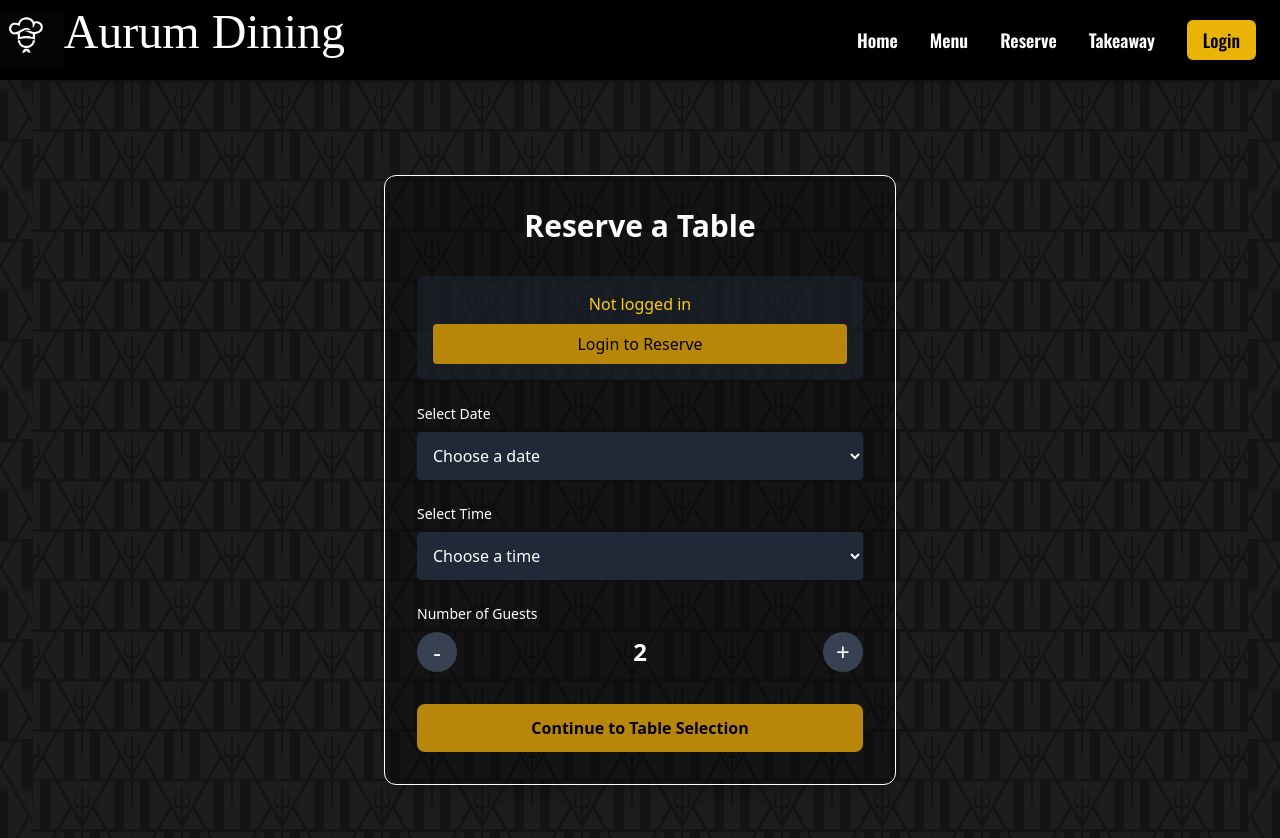
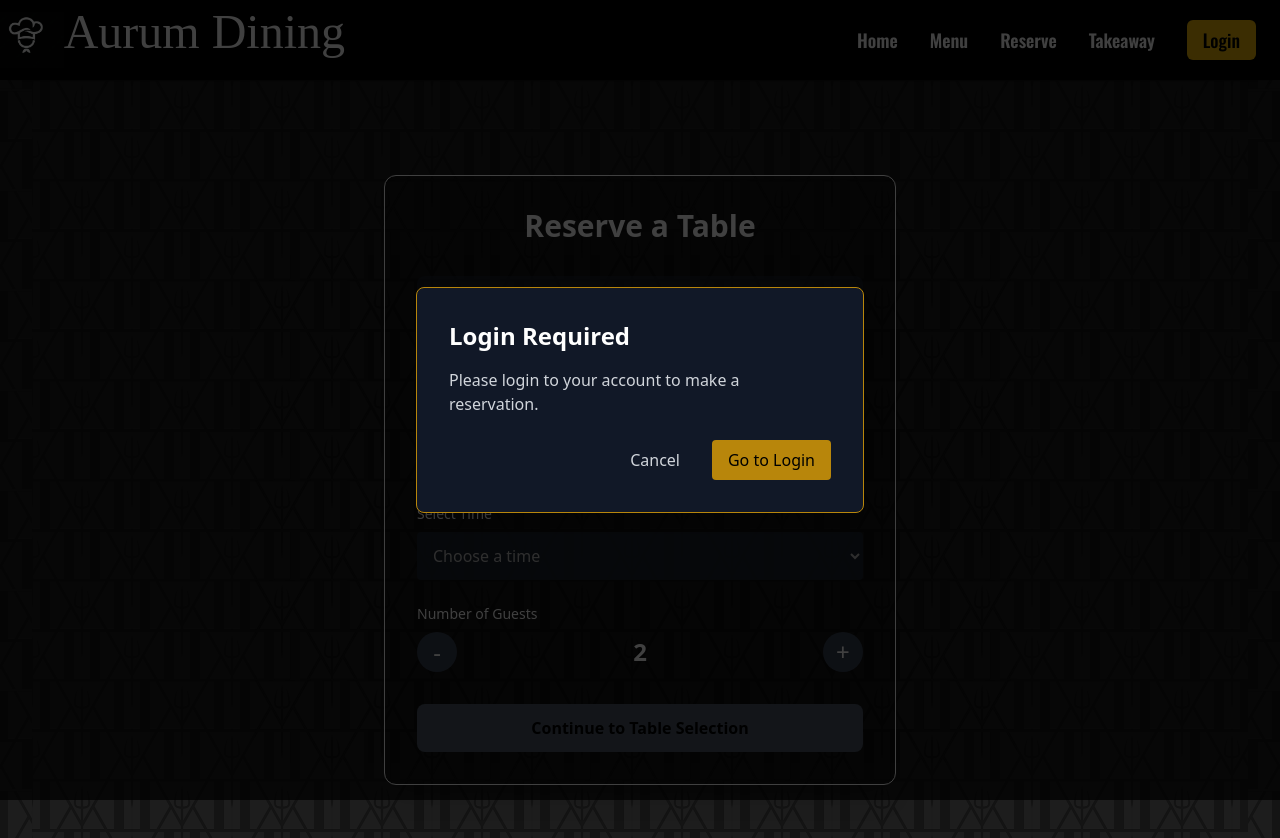
Before and after one commit to kanishk5676/Aurum_Dining_with_login, a React (Vite) app: page /select-date-time in a window 1280 px wide. Shown: the top 838 px of the page. Built offline with nearby package versions, Linux system fonts and the light colour scheme; a web font is replaced by a local one.

Commit message:
after making date and time as login restricted

```diff
--- a/src/components/DateTimeSelection.jsx
+++ b/src/components/DateTimeSelection.jsx
@@ -1,29 +1,22 @@
 import { useState, useEffect } from "react";
 import { useNavigate } from "react-router-dom";
+import DatePicker from "react-datepicker";
+import "react-datepicker/dist/react-datepicker.css";
 import background from "/images/hk-background.png";
 
 function DateTimeSelection() {
   const navigate = useNavigate();
-  const [date, setDate] = useState("");
+  const [selectedDate, setSelectedDate] = useState(null);
   const [time, setTime] = useState("");
   const [guests, setGuests] = useState(2);
   const [showLoginPrompt, setShowLoginPrompt] = useState(false);
   const [user, setUser] = useState(null);
   const [errorMessage, setErrorMessage] = useState("");
 
-  // Generate options for date selection (next 30 days)
-  const dateOptions = [...Array(30)].map((_, i) => {
-    const d = new Date();
-    d.setDate(d.getDate() + i);
-    return {
-      value: d.toISOString().split("T")[0],
-      label: d.toLocaleDateString("en-US", {
-        weekday: "short",
-        month: "short",
-        day: "numeric",
-      }),
-    };
-  });
+  // Calculate min and max dates (today and 30 days from now)
+  const today = new Date();
+  const maxDate = new Date();
+  maxDate.setDate(today.getDate() + 30);
 
   // Time options for reservation
   const timeOptions = [
@@ -40,11 +33,23 @@ function DateTimeSelection() {
     const userData = localStorage.getItem('user');
     if (userData) {
       setUser(JSON.parse(userData));
+    } else {
+      // Redirect to login if not logged in
+      setShowLoginPrompt(true);
+    }
+
+    // Restore any pending reservation from session storage
+    const pendingReservation = sessionStorage.getItem('pendingReservation');
+    if (pendingReservation) {
+      const { date, time, guests } = JSON.parse(pendingReservation);
+      if (date) setSelectedDate(new Date(date));
+      if (time) setTime(time);
+      if (guests) setGuests(guests);
     }
   }, []);
 
   const handleContinue = () => {
-    if (!date || !time) {
+    if (!selectedDate || !time) {
       setErrorMessage("Please select both date and time");
       return;
     }
@@ -54,6 +59,9 @@ function DateTimeSelection() {
       return;
     }
 
+    // Format date as yyyy-mm-dd
+    const date = selectedDate.toISOString().split("T")[0];
+
     // Store reservation details in sessionStorage
     sessionStorage.setItem("reservationDetails", JSON.stringify({
       date,
@@ -62,13 +70,22 @@ function DateTimeSelection() {
     }));
 
     // Navigate to table selection page
-    navigate("/reserve-table");
+    navigate("/reserve-table", {
+      state: {
+        date,
+        time,
+        guests
+      }
+    });
   };
 
   // Navigate to login page
   const handleRedirectToLogin = () => {
     // Store selected date/time in session storage
-    sessionStorage.setItem('pendingReservation', JSON.stringify({ date, time, guests }));
+    if (selectedDate) {
+      const date = selectedDate.toISOString().split("T")[0];
+      sessionStorage.setItem('pendingReservation', JSON.stringify({ date, time, guests }));
+    }
     navigate('/login?redirect=select-date-time');
   };
 
@@ -134,18 +151,18 @@ function DateTimeSelection() {
 
         <div className="mb-6">
           <label className="block text-sm font-medium mb-2">Select Date</label>
-          <select
+          <DatePicker
+            selected={selectedDate}
+            onChange={date => setSelectedDate(date)}
+            minDate={today}
+            maxDate={maxDate}
+            placeholderText="Click to select a date"
+            dateFormat="MMMM d, yyyy"
             className="w-full p-3 bg-gray-800 rounded text-white"
-            value={date}
-            onChange={(e) => setDate(e.target.value)}
-          >
-            <option value="">Choose a date</option>
-            {dateOptions.map((option) => (
-              <option key={option.value} value={option.value}>
-                {option.label}
-              </option>
-            ))}
-          </select>
+            wrapperClassName="w-full"
+            disabled={!user}
+            calendarClassName="bg-gray-800 border border-gray-700 text-white"
+          />
         </div>
 
         <div className="mb-6">
@@ -154,6 +171,7 @@ function DateTimeSelection() {
             className="w-full p-3 bg-gray-800 rounded text-white"
             value={time}
             onChange={(e) => setTime(e.target.value)}
+            disabled={!user}
           >
             <option value="">Choose a time</option>
             {timeOptions.map((time) => (
@@ -170,6 +188,7 @@ function DateTimeSelection() {
             <button
               className="bg-gray-700 text-white w-10 h-10 rounded-full flex items-center justify-center text-2xl"
               onClick={() => setGuests(Math.max(1, guests - 1))}
+              disabled={!user}
             >
               -
             </button>
@@ -177,6 +196,7 @@ function DateTimeSelection() {
             <button
               className="bg-gray-700 text-white w-10 h-10 rounded-full flex items-center justify-center text-2xl"
               onClick={() => setGuests(Math.min(20, guests + 1))}
+              disabled={!user}
             >
               +
             </button>
@@ -184,8 +204,9 @@ function DateTimeSelection() {
         </div>
 
         <button
-          className="w-full py-3 bg-[#B8860B] text-black rounded-lg font-semibold hover:bg-yellow-600 transition"
+          className={`w-full py-3 ${user ? 'bg-[#B8860B] hover:bg-yellow-600' : 'bg-gray-600 cursor-not-allowed'} text-black rounded-lg font-semibold transition`}
           onClick={handleContinue}
+          disabled={!user}
         >
           Continue to Table Selection
         </button>
--- a/src/components/TableSelection.jsx
+++ b/src/components/TableSelection.jsx
@@ -7,7 +7,7 @@ import Navbar from "./Navbar";
 const TableSelection = () => {
   const location = useLocation();
   const navigate = useNavigate();
-  const { date, time, isUpdateMode: locationIsUpdateMode } = location.state || {};
+  const { date, time, guests, isUpdateMode: locationIsUpdateMode } = location.state || {};
 
   const [tables, setTables] = useState([]);
   const [reservedTables, setReservedTables] = useState([]);
@@ -15,14 +15,36 @@ const TableSelection = () => {
   const [isUpdateMode, setIsUpdateMode] = useState(locationIsUpdateMode || false);
   const [updateData, setUpdateData] = useState(null);
   const [originalOrderId, setOriginalOrderId] = useState(null);
+  const [user, setUser] = useState(null);
+  const [showLoginPrompt, setShowLoginPrompt] = useState(false);
 
   const [formData, setFormData] = useState({
     fullName: "",
     phone: "",
     email: "",
-    guests: "1",
+    guests: guests ? String(guests) : "1",
     agree: false,
   });
+
+  // Check if user is logged in
+  useEffect(() => {
+    const userData = localStorage.getItem('user');
+    if (userData) {
+      const parsedUser = JSON.parse(userData);
+      setUser(parsedUser);
+
+      // Pre-fill form with user data
+      setFormData(prev => ({
+        ...prev,
+        fullName: parsedUser.fullName || prev.fullName,
+        phone: parsedUser.phone || prev.phone,
+        email: parsedUser.email || prev.email
+      }));
+    } else {
+      // If not logged in, show login prompt
+      setShowLoginPrompt(true);
+    }
+  }, []);
 
   // First useEffect - Check for update data in localStorage
   useEffect(() => {
@@ -62,6 +84,9 @@ const TableSelection = () => {
 
   // Second useEffect - Load tables and reserved tables
   useEffect(() => {
+    // Check if user is logged in
+    if (!user) return;
+
     // Check if we have date and time from either location state or update data
     const effectiveDate = isUpdateMode && updateData ? updateData.date : date;
     const effectiveTime = isUpdateMode && updateData ? updateData.time : time;
@@ -69,7 +94,7 @@ const TableSelection = () => {
     // If we don't have date/time information and we're not in update mode, redirect to home
     if (!effectiveDate || !effectiveTime) {
       if (!isUpdateMode || !updateData) {
-        navigate("/");
+        navigate("/select-date-time");
         return;
       }
     }
@@ -98,7 +123,12 @@ const TableSelection = () => {
       .catch(error => {
         console.error("Error fetching reserved tables:", error);
       });
-  }, [date, time, navigate, isUpdateMode, updateData]);
+  }, [date, time, navigate, isUpdateMode, updateData, user]);
+
+  // Navigate to login
+  const handleRedirectToLogin = () => {
+    navigate('/login?redirect=reserve-table');
+  };
 
   const toggleTableSelection = (tableId) => {
     // Don't allow selection of reserved tables
@@ -122,6 +152,12 @@ const TableSelection = () => {
 
   const handleSubmit = async (e) => {
     e.preventDefault();
+
+    // Check if user is logged in
+    if (!user) {
+      setShowLoginPrompt(true);
+      return;
+    }
 
     if (!formData.fullName || !formData.phone || !formData.email || !formData.agree) {
       alert("Please fill in all required fields.");
@@ -148,6 +184,7 @@ const TableSelection = () => {
       date: effectiveDate,
       time: effectiveTime,
       tables: selectedTables,
+      userId: user.id // Add user ID to link reservation to user account
     };
 
     try {
@@ -196,6 +233,27 @@ const TableSelection = () => {
     }
   };
 
+  // If not logged in, show login prompt
+  if (showLoginPrompt) {
+    return (
+      <div
+        className="min-h-screen bg-repeat bg-[length:100px_100px] text-white flex flex-col items-center justify-center p-4"
+        style={{ backgroundImage: `url(${bgImage})` }}
+      >
+        <div className="max-w-md w-full bg-black/30 p-8 rounded-xl border border-white shadow-xl text-center">
+          <h1 className="text-3xl font-bold mb-6">Login Required</h1>
+          <p className="mb-8">You need to be logged in to reserve a table.</p>
+          <button
+            onClick={handleRedirectToLogin}
+            className="w-full py-3 bg-[#B8860B] text-black rounded-lg font-semibold hover:bg-yellow-600 transition"
+          >
+            Go to Login
+          </button>
+        </div>
+      </div>
+    );
+  }
+
   return (
     <div
       className="flex justify-between items-start min-h-screen bg-repeat bg-[length:100px_100px] bg-center p-10"
@@ -205,6 +263,14 @@ const TableSelection = () => {
 
       {/* Table Selection Area */}
       <div className="grid grid-cols-5 gap-8 w-[600px] min-h-[650px] p-20 pb-24 bg-[url('./images/frame6.jpg')] bg-cover bg-center bg-padding-box rounded-lg shadow-lg">
+        <div className="col-span-5 mb-4 text-center text-white text-xl">
+          <h3>Please select a table</h3>
+          <div className="flex justify-center space-x-6 mt-4">
+            <div className="flex items-center"><div className="w-4 h-4 bg-green-500 mr-2"></div> Available</div>
+            <div className="flex items-center"><div className="w-4 h-4 bg-yellow-500 mr-2"></div> Selected</div>
+            <div className="flex items-center"><div className="w-4 h-4 bg-red-500 mr-2"></div> Reserved</div>
+          </div>
+        </div>
         {tables.map((table) => (
           <button
             key={table.id}
```
